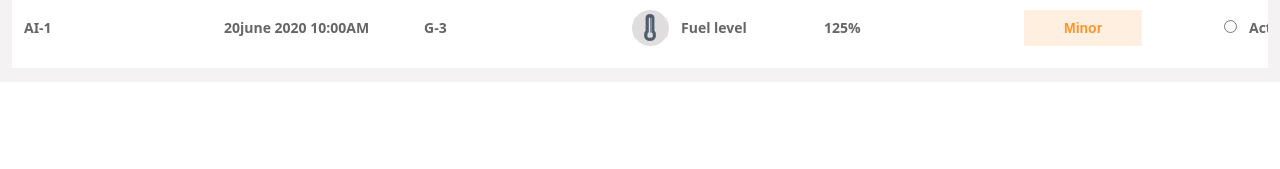
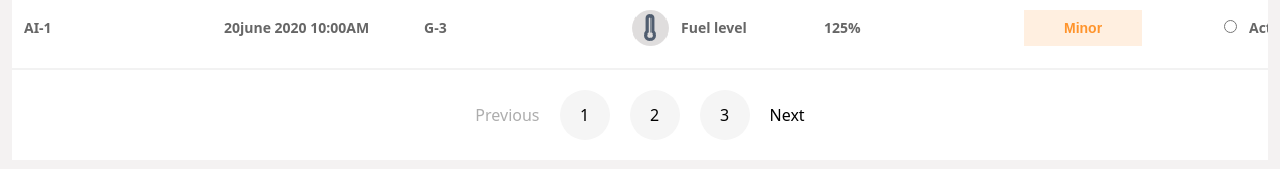
Before and after one commit to Balasaheb02/ooredoo-dashboard, an Angular app: page / in a window 1280 px wide. Shown: the part 1771-1940 px from the top of the page. Before the commit the page ends 1853 px from the top, so only its background shows below. Built offline with nearby package versions, Linux system fonts and the light colour scheme.

Commit message:
updated paginator

```diff
--- a/src/app/components/table/table.component.html
+++ b/src/app/components/table/table.component.html
@@ -88,5 +88,19 @@
                 <input type="radio"><span class="manual_close">Active</span>
             </td>
         </tr>
+
     </table>
+            <div class="paginator_main">
+                <p class="previous">Previous</p>
+                <div class="paginator_circle">
+                    1
+                </div>
+                <div class="paginator_circle">
+                    2
+                </div>
+                <div class="paginator_circle">
+                    3
+                </div>
+                <p>Next</p>
+            </div>
 </div>
--- a/src/app/components/table/table.component.scss
+++ b/src/app/components/table/table.component.scss
@@ -85,3 +85,36 @@
         }
     }
 }
+
+.paginator_main{
+    display: flex;
+    justify-content: center;
+    align-items: center;
+    background-color: $background-2;
+    padding: 10px 12px;
+
+    p{
+        padding: 10px;
+    }
+
+    .paginator_circle{
+      border-radius: 50%;
+      background-color: $background-12;
+      width: 50px;
+      height: 50px;
+      display: flex;
+      align-items: center;
+      justify-content: center;
+      margin: 10px;
+      cursor: pointer;
+    }
+
+    .paginator_circle:hover{
+        background-color:$background-11;
+        color: $text-color-10;
+    }
+
+    .previous{
+        color:$text-color-11;
+    }
+}
--- a/src/app/dashboard/dashboard/dashboard.component.html
+++ b/src/app/dashboard/dashboard/dashboard.component.html
@@ -69,4 +69,5 @@
             <app-table></app-table>
         </div>
     </div>
+
 </div>
--- a/src/app/dashboard/dashboard/dashboard.component.scss
+++ b/src/app/dashboard/dashboard/dashboard.component.scss
@@ -141,13 +141,13 @@ input:focus {
     }
 }
 
+
+
 .menu_responsive {
     display: none;
 }
 
 @media only screen and (max-width: 800px) {
-
-
     main {
         flex-direction: column;
         .container_main {
@@ -157,6 +157,4 @@ input:focus {
             width: 100%;
         }
     }
-
-
 }
--- a/src/assets/partial/color_variables.scss
+++ b/src/assets/partial/color_variables.scss
@@ -10,6 +10,8 @@ $background-7:#ffdbdb;
 $background-8: #ffe9db;
 $background-9: #ffefe0;
 $background-10:#f4f5f9;
+$background-11: #ffdada;
+$background-12:#f5f5f5;
 //text-color
 $text-color-1:#ffffff;
 $text-color-2: #ed1c24;
@@ -20,6 +22,8 @@ $text-color-6: #0ecd26;
 $text-color-7: #ff1e1e;
 $text-color-8: #ff6900;
 $text-color-9: #ff942c;
+$text-color-10:#ff7575;
+$text-color-11:#adadad;
 //border
 $border-1:#e6e6e6;
 $border-2:#f2f2f2;
```
Lines whose indentation alone changed are shown as unchanged.
